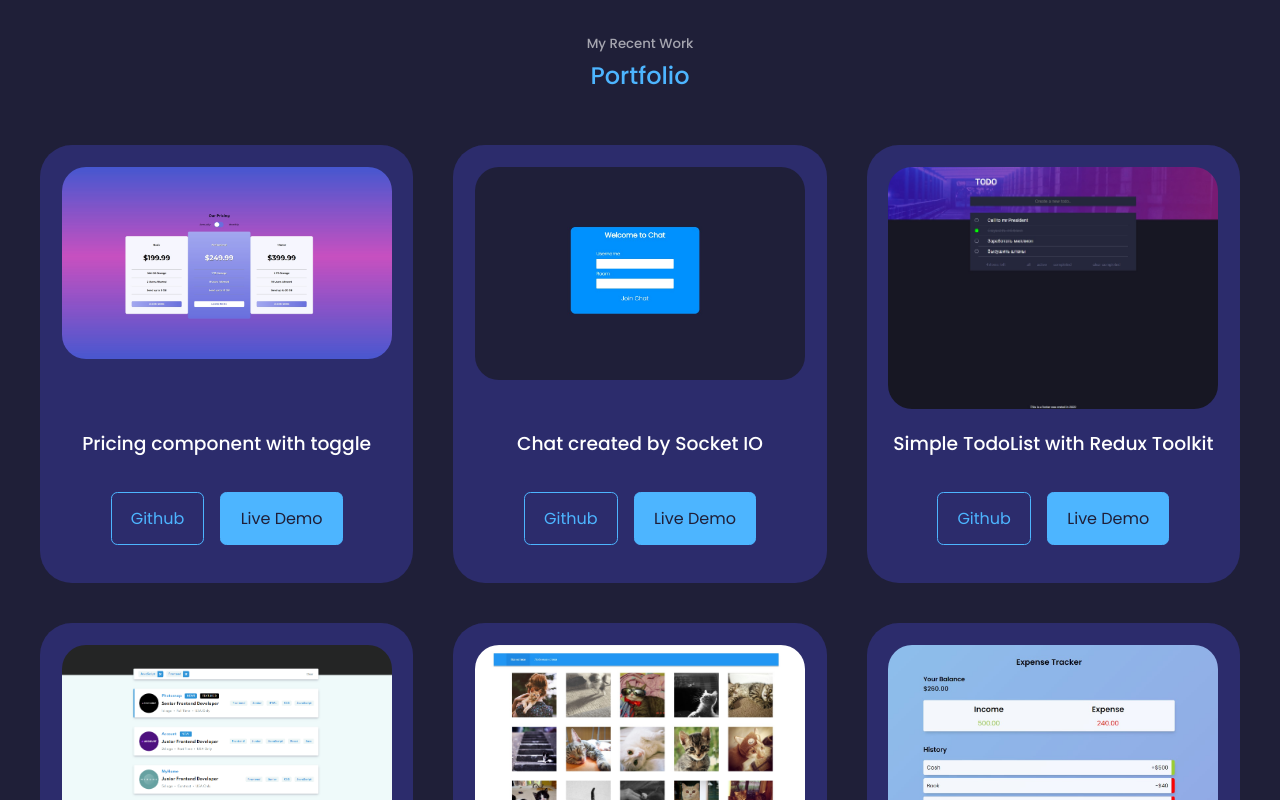
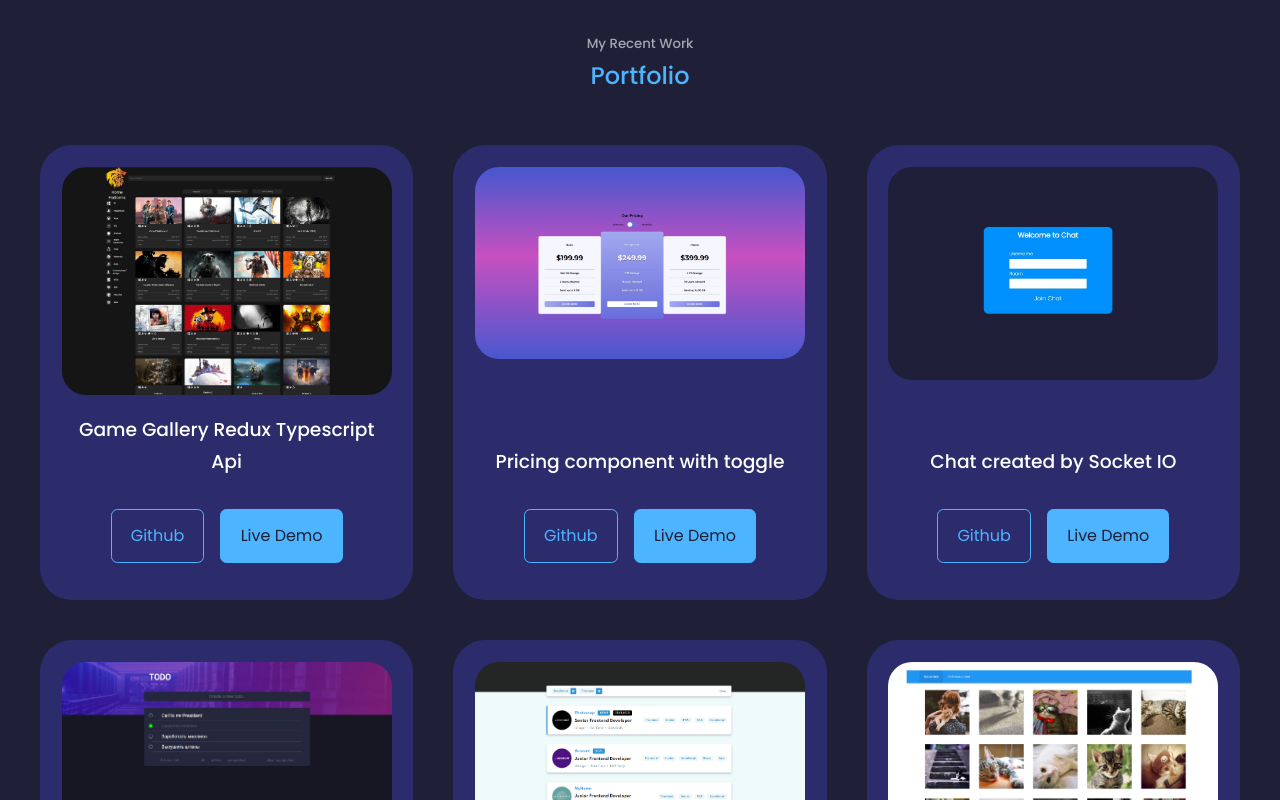
Before and after one commit to kykp/my-portfolio-web, a React (Create React App) app: page / in a window 1280 px wide. Shown: the part 1656-2456 px from the top of the page. Built offline with nearby package versions, Linux system fonts and the light colour scheme.

Commit message:
15 project

```diff
--- a/src/components/portfolio/Portfolio.jsx
+++ b/src/components/portfolio/Portfolio.jsx
@@ -14,10 +14,18 @@ import IMG11 from "../../assets/portfolio11.jpg";
 import IMG12 from "../../assets/portfolio12.jpg";
 import IMG13 from "../../assets/portfolio13.jpg";
 import IMG14 from "../../assets/portfolio14.jpg";
+import IMG15 from "../../assets/portfolio15.jpg";
 
 import { useOnScreen } from "../hooks/UseOnScreen";
 
 const data = [
+  {
+    id: 15,
+    image: IMG15,
+    title: "Game Gallery Redux Typescript Api",
+    github: "https://github.com/kykp/rawg",
+    demo: "https://rawg.vercel.app/",
+  },
   {
     id: 14,
     image: IMG14,
```
Also changed, not shown: src/assets/portfolio15.jpg (added).
